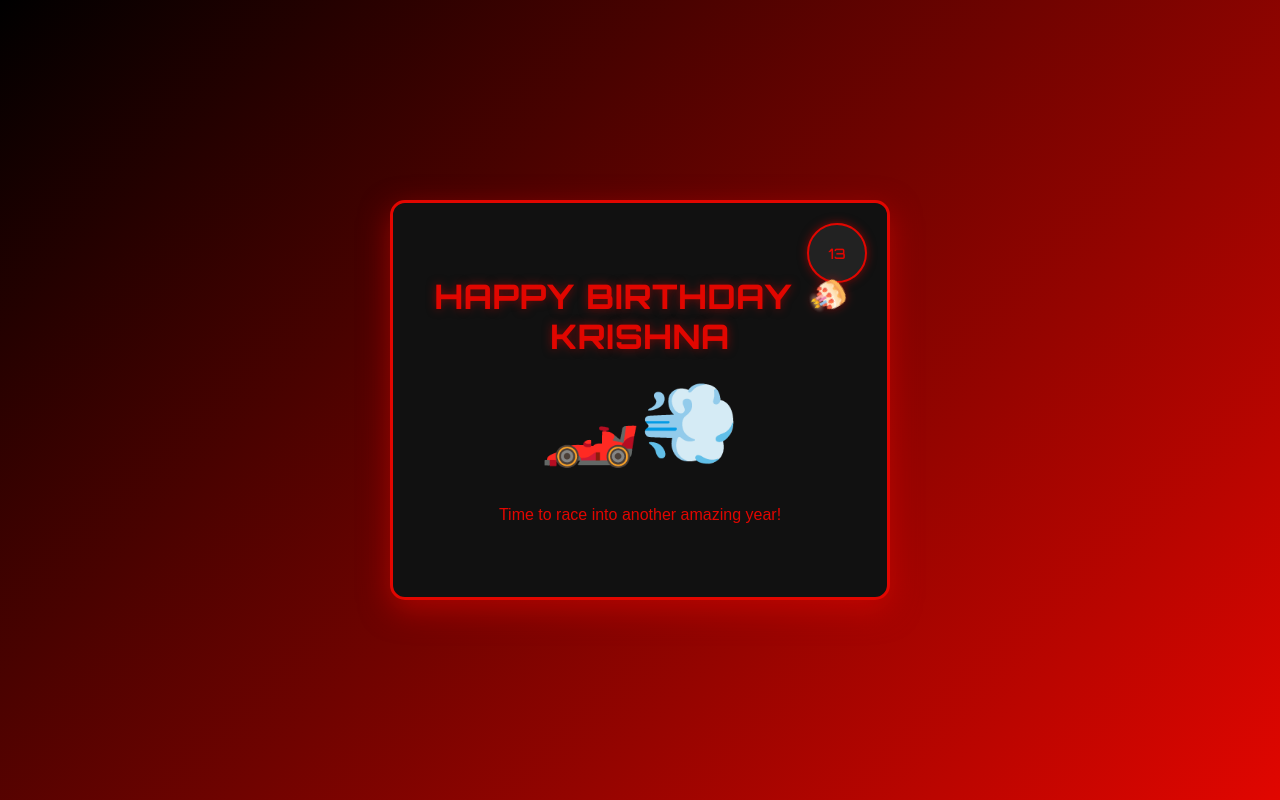
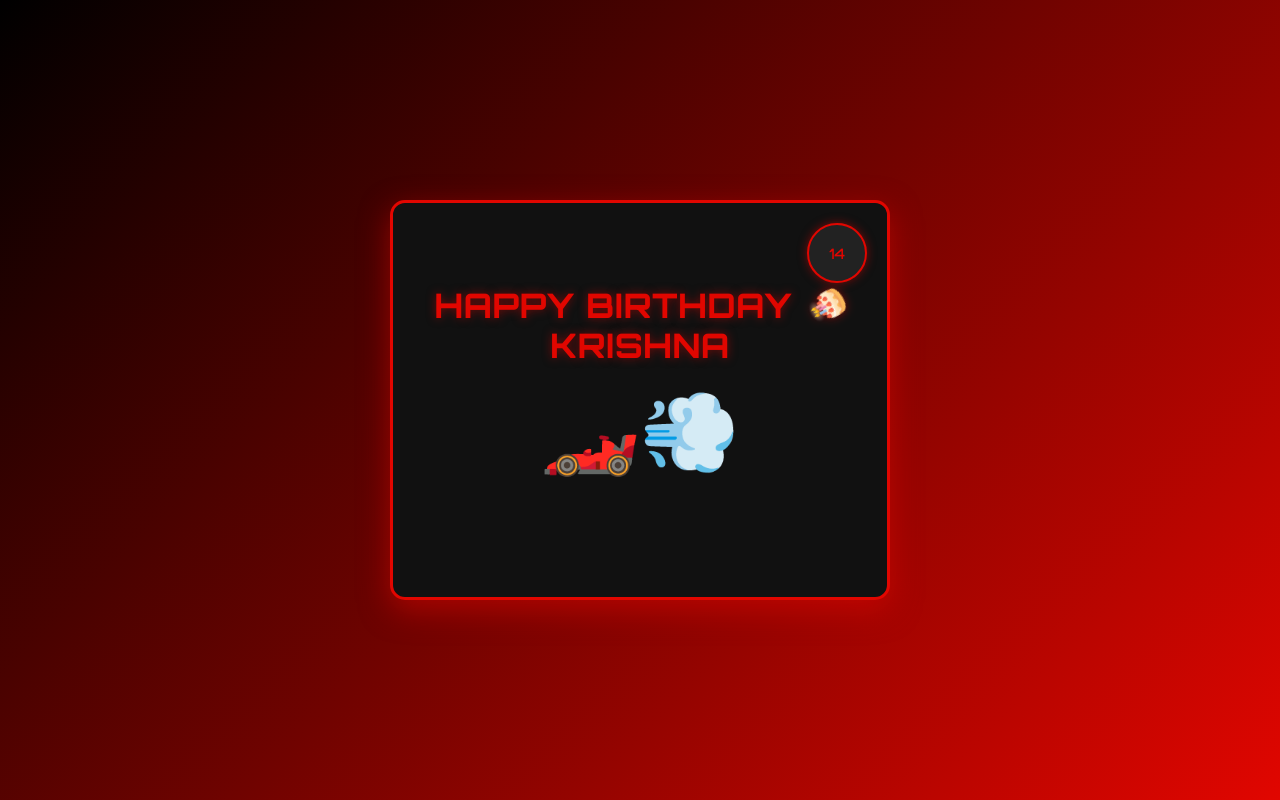
Before and after one commit to 7navy7/kri, a plain HTML site: page index.html in a window 1280 px wide. Drawn offline with Linux system fonts and the light colour scheme; a web font is replaced by a local one.

Commit message:
Update index.html

```diff
--- a/index.html
+++ b/index.html
@@ -143,10 +143,10 @@
   <div class="card">
     <div class="card-inner">
       <div class="outside">
-        <div class="speedometer">13</div>
+        <div class="speedometer">14</div>
         <h1 class="title">HAPPY BIRTHDAY <span class="spinning-emoji">🎂</span> KRISHNA</h1>
         <div class="emoji-display">🏎️💨</div>
-        <p>Time to race into another amazing year!</p>
+        <p></p>
       </div>
       <div class="inside">
         <h1 class="title">TO MY DEAR FRIEND <span class="spinning-emoji">♥</span></h1>
```
